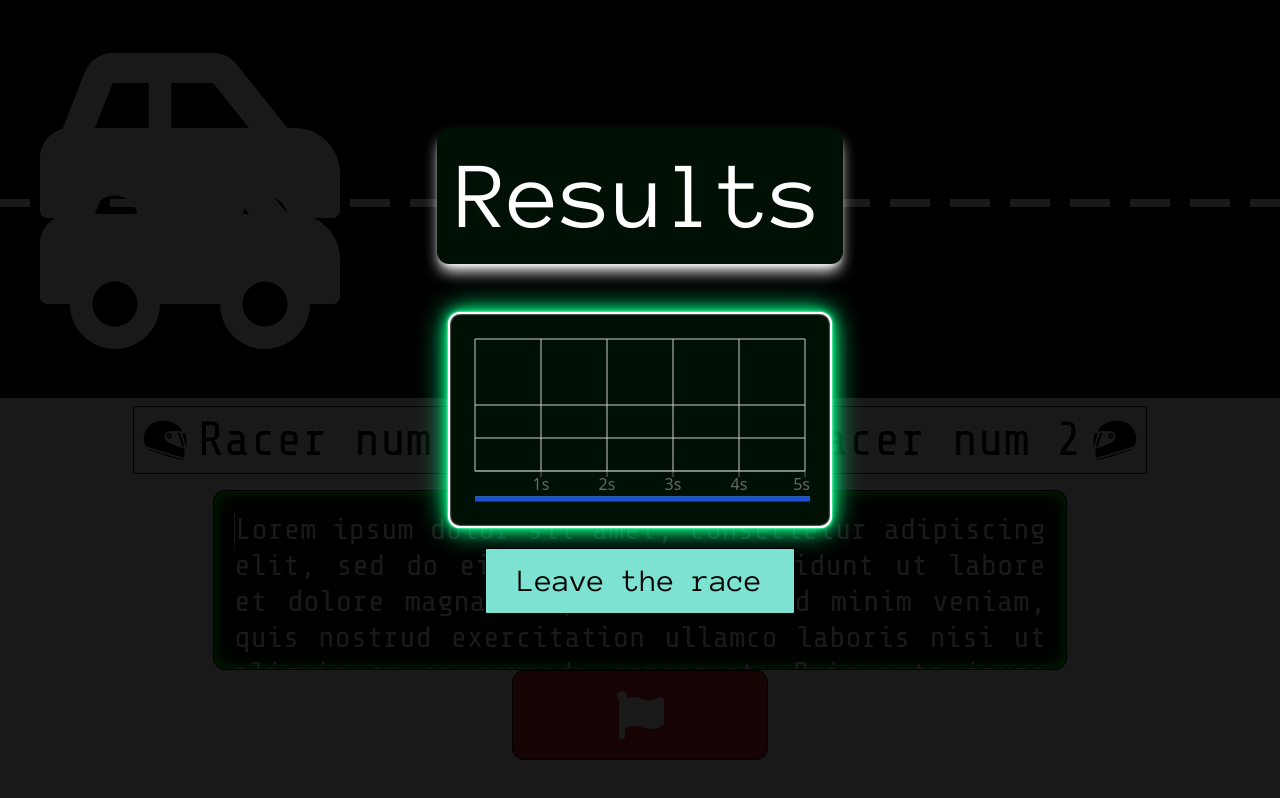
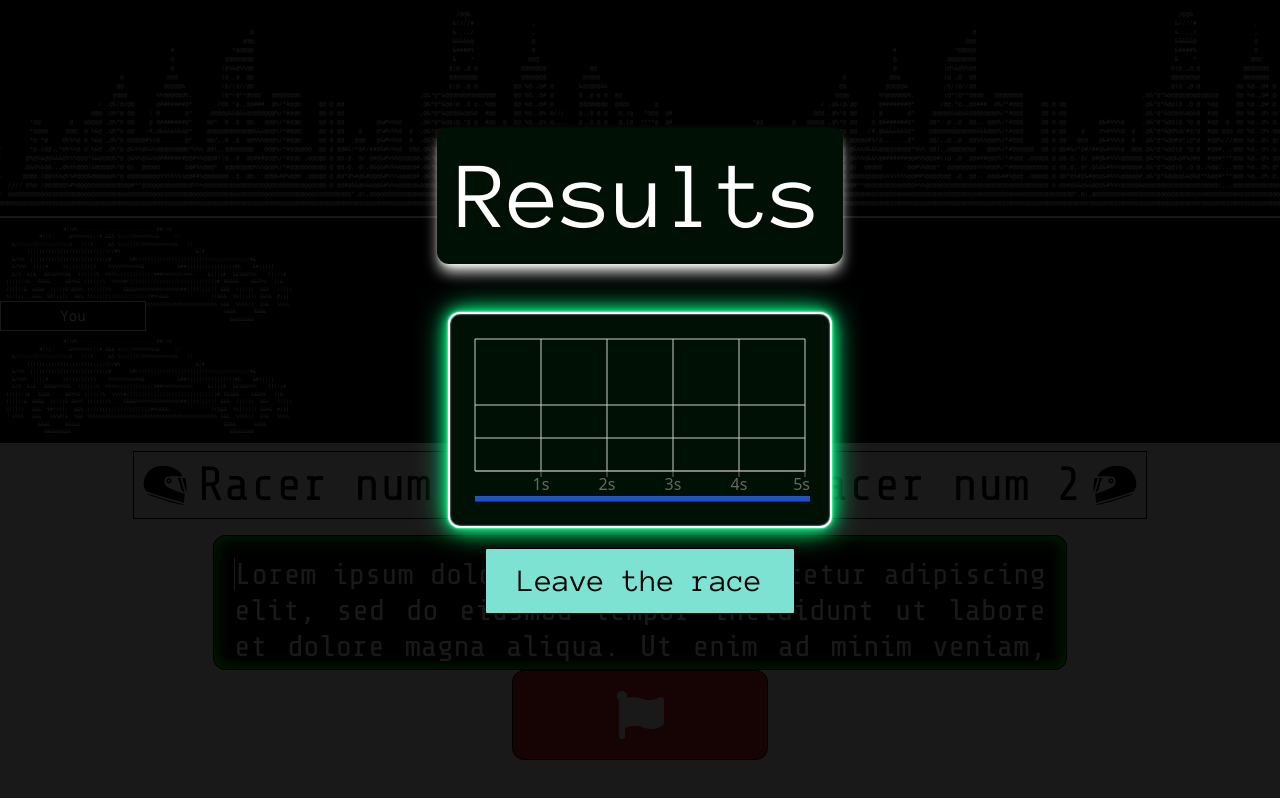
Before and after one commit to AlexTkCk/diploma_everlabs, a React (Create React App) app in the folder client/: page /gameRoom in a window 1280 px wide. Built offline with nearby package versions, Linux system fonts and the light colour scheme; no server answers.

Commit message:
v-game-room/3/Changed style of game

```diff
--- a/client/src/pages/GameRoom.tsx
+++ b/client/src/pages/GameRoom.tsx
@@ -3,8 +3,8 @@ import {pageVariants} from "../styles/variants";
 import {motion} from "framer-motion";
 import { GiFullMotorcycleHelmet as Helmet } from "react-icons/gi";
 import {FaFlag} from "react-icons/fa";
-import { FaCarSide } from "react-icons/fa";
 import SessionLineChar, {SessionData} from "../components/SessionLineChar";
+import Car from "../components/Car";
 
 const alphabet = 'ABCDEFGHIJKLMNOPQRSTUVWXYZabcdefghijklmnopqrstuvwxyz ,.:;-'
 
@@ -13,6 +13,32 @@ enum charStateEnum {
     WRONG,
     NEUTRAL
 }
+
+const city =
+    `
+                                                                                                                                 /@@&
+                                                                                                                                &////#                ,
+                                                                        @                                                       &..../                ,
+                                                                      @@@                                                       &&&&&@                @
+                                                  #                *@@@@@                                                       &####%                @
+                                                  @              @@@@@@@@                                                       &    *               @@@
+                                                  @             (@%&@%%@@                                                      @(@ ,@ @            @@@@@@@            @@
+                                    @            @@@            (@ ,@  @@                                                      @@@@@@@@            @@@@@@@          @@@@@
+                                   @@           @@@@@&          /@/(@//@@                                                      @(@ ,@ @          @@ %@.,@# @       &@@@@@&&
+                                  @@@@        %%@@@@@@%,        (@*(@**@@@@   @@@@@@@@                                 ,@&*@*&@@@@@@@@@@@@@@     @@ %@.,@# @       @ ,@ @ @  @@
+                              / ,@&(@/@@      @#######@*       /@@.*@.,@@###  @%/*#@@@     @@ @ @@                     ,@&*@*&@@(@ ,@ @..%@@     @@ %@.,@# @       @@@@@@@@  @@@@       @
+                            @@@ ,@%*@ @@    ( @       @*    .@@@@@&&@&&@@@@@@@@%/*#@@@     @@ @ @@                     ,@&*@*&@@@@&@@&@  #@@     @@ %@..@% @///    @.,@ @.@   @,(@   *@@@  @#
+           *@@        @   @@@@@ ,@%*@ @@    @ @#######@*    @@*  @ ,@  @@.. @@@%/*#@@@     @@ @ @@         @&#%%%@     ,@&*@*&@@(@.*@ @  #@@  @  @@ %@..@% @,,,.   @ ,@ @ @   @,(@  ****@  @#
+           *@@@@     @@@  @ %&@ ,@%*@ @@   /#,@&&&&&&&@*    @@@@@@@@@@@@@&&&@@@%/*#@@@     @@ @ @@    @    @%#%%%@  @  ,@&*@*&@@%@/#@/@  #@@ @@@ @@ %@..@% @@@@@@@@@@@@@@@@   @,(@  .   @ &%%
+  (        *@ *@    @%%%@ @ %&@ ,@%*@ @@@@@#%(@.......@*    @@/,,@ ,@  @@%%%@@@%/*#@@@     @@ @ @@   @@@   @&#%%%@  @  ,@&*@*&@@#@*(@*@  #@@%///@@@ %@..@% @///@,%@@#%@#@(@   @,(@  ****@ %%%
+  #        *@.(@@,,*@%%%@ @ %&@ ,@%*@ @&%%@&&%@@@@@@@@@*%%% @@(,,@@@@@@@@   @@@%/*#@@@@@@  @@ @ @@#&/*@#/##@&#%%%@  @@@,@&*@*&@@(@ *@ @  #@@#,,,@@@ %@..@% @...@*%@@ ,@ @ @@@ @,(@@@@@@@@@&%%@
+  #       @%@%&@@&&&@%%%@@@*&&@@@@%*@ @&%%@&&%@#######@@#%%@@@#((@ ,@  @@###@@@%/*#@@@ ,@@@@@ @ @@.@. @/ @#@&#%%%@@@@@@,@&*@*&@@&@#%@#@  #@@#***@@@ %@..@% @@@@@(&@@(#@(@(@@@ @,(@@@@@@@@@&%%@       @@@
+  .      ,@&@%&@@..,@%%%@@@(&@@@@@%*@ @(  @@@@@       @@#%%@@@*  @@@@@@@@%%%@@@%/*#@@@@@@@@@@ @ @@.@,.@(.@&@&#%%%@@@@@#,@&*@*&@@(@ ,@ @..%@@(...@@@ %@..@% @***@&@@@@@@@@@@@@ @,(@@@&&&%@@&%%@@%&@   @@@
+  %      @@@@,(@@%%%@%%#@@@&@@@@@@%*@ @@@@@@@@@%%%%%%%@@##%@@@@@@@ ,@  @@.. @@@&##%@@@ ,@@@@@ @ @@*@%#@&#@@@&#%%%@@@@@#,@&*@*&@@@@&&@&@**&@@#***@@@.%@,,@%.@,,,@@@@@ ,@ @ @@@.@*#@@@,...@@&%%@@@@@...@@@
+  (  //// @%@ /@@@@@@%#%@@@@@@@@@@@@@@@#**@@@@@@@@@@@@@@%%%@@@@@@@@@@@@@@@@@@@@@@@@@@@@@@@@@@ @ @@#@&&@&&@@@&#%%%@@@@@&@@@@@@@@@@@@@@@@@@@@@(,,,@@@@@@@@@@@@@@@@@@@@.*@.@.@@@@@@@@@@@@@@@@&%%@@&&@@@@@@@
+  #. @@@@@@@@@@@@@@@@@@@@@@@@@@@@@@@@@@@@@@@@@@@@@@@@@@@@@@@@@@@@@@@@@@@@@@@@@@@@@@@@@@@@@@@@@@@@@@@*,@(,@@@@@@@@@@@@@@@@@@@@@@@@@@@@@@@@@@@@@@@@@@@@@@@@@@@@@@@@@@@@@@@@@@@@@@@@@@@@@@@@@@@@@@**@@@@@@@
+@@@@@@@@@@@@@@@@@@@@@@@@@@@@@@@@@@@@@@@@@@@@@@@@@@@@@@@@@@@@@@@@@@@@@@@@@@@@@@@@@@@@@@@@@@@@@@@@@@@@@@@@@@@@@@@@@@@@@@@@@@@@@@@@@@@@@@@@@@@@@@@@@@@@@@@@@@@@@@@@@@@@@@@@@@@@@@@@@@@@@@@@@@@@@@@@@@@@@@@@
+    `
 
 const charStateMap = {
     [charStateEnum.CORRECT]: 'text-green-500',
@@ -86,15 +112,24 @@ const GameRoom = () => {
 
     useEffect(() => {
         if (roadRef.current) {
-            setFromLeft(prev => prev + playerSpeed)
-            roadRef.current.style.marginLeft = '-' + fromLeft + 'px';
+            roadRef.current.scrollBy(10, 0)
         }
     }, [playerSpeed]);
 
     useEffect(() => {
         if (enemyRef.current) {
-            setEnemyFromLeft(prev => prev + enemySpeed - playerSpeed);
-            enemyRef.current.style.marginLeft = enemyFromLeft + 'px';
+            if (enemySpeed === 0) {
+                enemyRef.current.style.marginLeft = 0 + 'px';
+            }
+            if (enemySpeed > 10) {
+                enemyRef.current.style.marginLeft = '-' + 100 + 'px';
+            }
+            if (enemySpeed > 20) {
+                enemyRef.current.style.marginLeft = '-' + 200 + 'px';
+            }
+            if (enemySpeed > 30) {
+                enemyRef.current.style.marginLeft = '-' + 300 + 'px';
+            }
         }
     }, [enemySpeed, playerSpeed]);
 
@@ -112,6 +147,7 @@ const GameRoom = () => {
         }
     }, [caret])
 
+
     useEffect(() => {
         const socket = new WebSocket('ws://localhost:8080');
 
@@ -121,10 +157,13 @@ const GameRoom = () => {
 
         socket.onmessage = (event) => {
             const {owner, speed} = JSON.parse(event.data);
-            if (owner === 1)
+            const botSpeed = +speed < 0 ? 0 : +speed + Math.random() * 2 - 1;
+            if (owner === 1) {
                 setPlayerSpeed(prev => prev + +speed < 0 ? 0 : prev + +speed);
-            else
+                setEnemySpeed(prev => prev + botSpeed < 0 ? 0 : prev + botSpeed);
+            } if (owner === 2) {
                 setEnemySpeed(prev => prev + +speed < 0 ? 0 : prev + +speed);
+            }
         };
 
         socket.onerror = (error) => {
@@ -145,23 +184,37 @@ const GameRoom = () => {
     for (let i=0; i<1000; i++) {
         dashes.push(<div key={i} className={'bg-white h-2 w-10'}></div>)
     }
-
     return (
         <motion.div className={'absolute flex flex-col top-0 left-0 w-full h-full bg-white z-10 overflow-x-hidden'}
                     variants={pageVariants}
                     initial={'initial'}
                     animate={'animate'}
                     exit={'exit'}>
-            <div className={'h-3/5 bg-black relative grid place-items-center'}>
-                <div ref={enemyRef} className={'absolute top-2 left-10 transition-all duration-500 ease-linear'}>
-                    <FaCarSide className={'text-[300px] text-white bg-none'}/>
+            <div className={'h-3/5 bg-black flex flex-col'}>
+                <div ref={roadRef} className={'flex overflow-x-scroll'}>
+                    <pre className={'text-[6px] text-white'}>
+                        {city}
+                    </pre>
+                    <pre className={'text-[6px] text-white'}>
+                        {city}
+                    </pre>
+                    <pre className={'text-[6px] text-white'}>
+                        {city}
+                    </pre>
+                    <pre className={'text-[6px] text-white'}>
+                        {city}
+                    </pre>
                 </div>
-                <div ref={roadRef} className={'absolute flex gap-5 top-[50%] transition-all duration-500 ease-linear'}>
-                    {dashes.map(dash => dash)}
+                <hr className={'w-screen h-0.5 bg-white'}/>
+                <div className={'flex flex-col'}>
+                    <div ref={enemyRef} className={' transition-all duration-500 ease-linear'}>
+                        <Car speed={enemySpeed}/>
+                    </div>
+                    <Car speed={playerSpeed}>
+                        <span className={'absolute bottom-full text-center left-0 w-1/2 border-white border bg-black text-white p-1 text-sm'}>You</span>
+                    </Car>
                 </div>
-                <div className={'absolute left-10 bottom-1'}>
-                    <FaCarSide className={'text-[300px] text-white bg-none'}/>
-                </div>
+
             </div>
             <div className={'flex w-full px-5 py-2 justify-evenly mb-2'}>
                 <div className={'flex gap-2 px-2 py-2 border border-black items-center'}>
```
